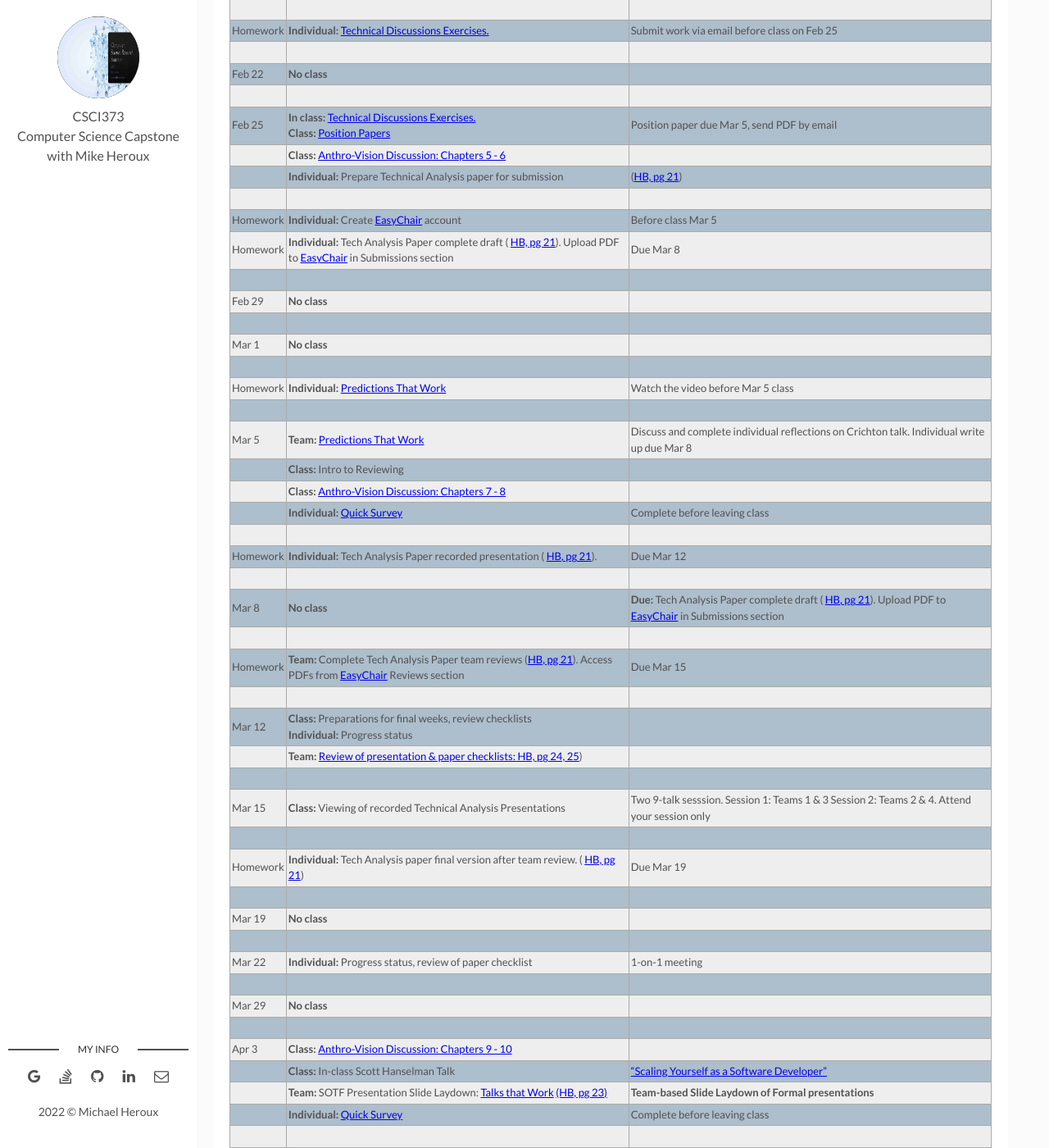
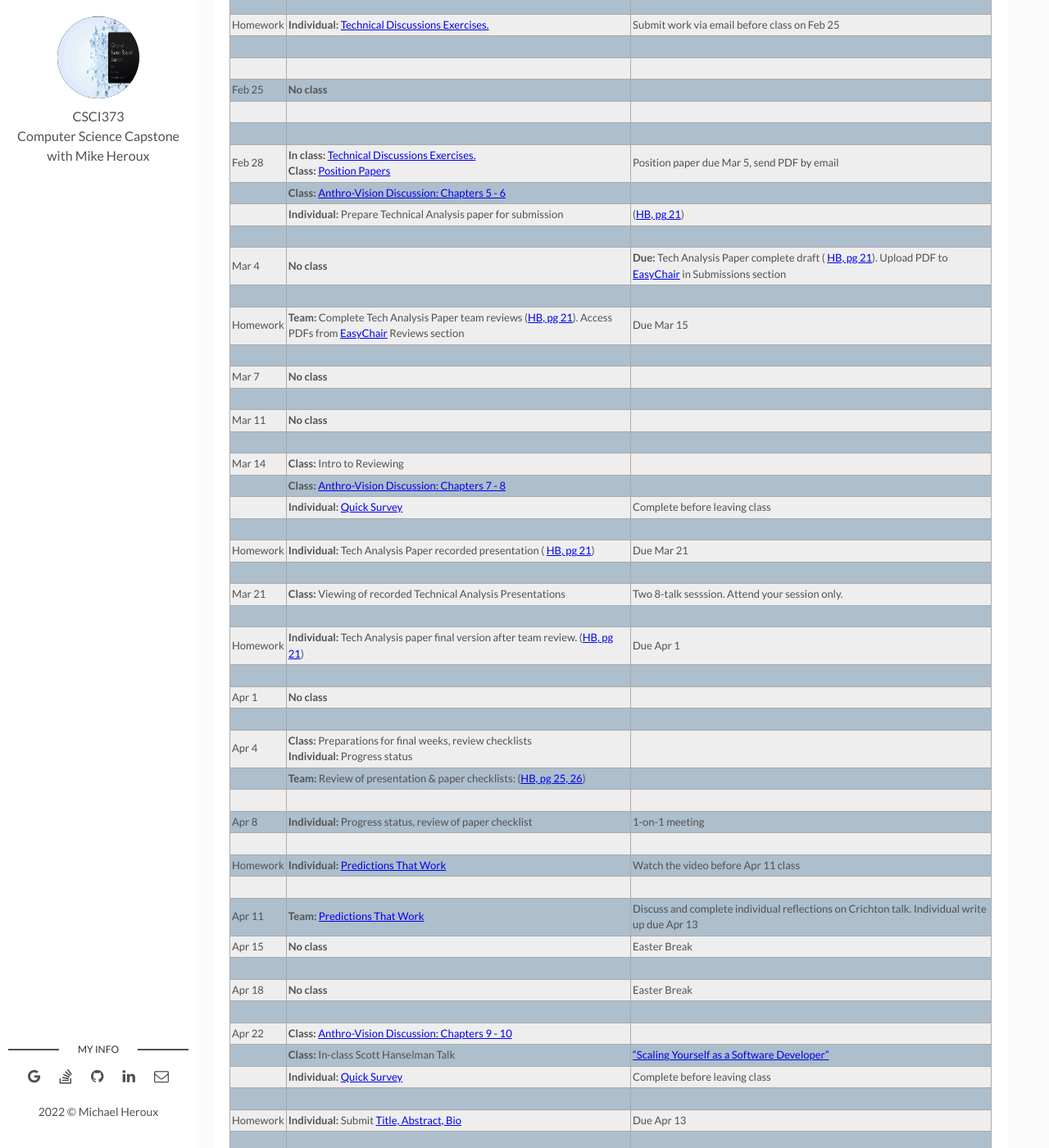
Before and after one commit to maherou/Teaching, a Jekyll site: the page built from files/CS373/2022-Spring-Class-Meeting-Schedule.md, in a window 1280 px wide and 1400 px high, scrolled down 2426 px. Shown: the whole window at 82% size. Built offline with Jekyll 4.4.1, drawn with Linux system fonts in a browser that asks for light colours; some of the changed text lies outside the part shown.

Commit message:
Update 2022-Spring-Class-Meeting-Schedule.md

```diff
--- a/files/CS373/2022-Spring-Class-Meeting-Schedule.md
+++ b/files/CS373/2022-Spring-Class-Meeting-Schedule.md
@@ -15,18 +15,20 @@ Remote Attendance Registration link: [https://csbsju.zoom.us/meeting/register/tJ
 | **Date** | **Assignment and Exercises** | **Notes** |
 | ---------- | --- | --- |
 | Prelim | **Individual:** [Team preference survey](https://forms.gle/Hj5xP5oaa89D2Z4d8) | Complete before first class session |
+| | [Slack Signup](https://join.slack.com/t/collegevilles22cs373/shared_invite/zt-10ssksdiv-Y49aKJrnEKL9PW3HgRepzg) | Sign up for class Slack workspace |
 | | | |
-| Jan 10 | **Class:** Class Introduction | [Slides](../IntroToCompSciResearch.pdf) |
+| Jan 14 | **Class:** Class Introduction | [Slides](../IntroToCompSciResearch.pdf) |
 | | **Class:** [Course Handbook Intro](../CSCI373CourseHandbookLatestEdition.pdf) | |
-| | [Slack Signup](https://join.slack.com/t/collegevilles22cs373/shared_invite/zt-10ssksdiv-Y49aKJrnEKL9PW3HgRepzg) | Sign up for class Slack workspace |
 | | **Class:** Topic brainstorming | [Communications of the ACM](https://cacm.acm.org) |
 || **Team:** Team Research Topic Area Discussions | Compare against the **good topic checklist** in Chapter 3 of the [Course Handbook](../CSCI373CourseHandbookLatestEdition.pdf) |
 || **Class:** Reference librarian (D.Wuolu) | [ACM Digital Library User Guide](https://libraries.acm.org/binaries/content/assets/libraries/acm-digital-library-user-guide.pdf) <br> <br> [How to do cited reference searching](https://clarivate.libguides.com/webofscienceplatform/woscc) <br> <br> [Who is on the ACM Pubs Board, me :)](https://www.acm.org/publications/publications-board-committees)|
 | | | |
-| Homework | **Individual:** Study [Course Handbook](../CSCI373CourseHandbookLatestEdition.pdf) | Prepare for quiz on Jan 14 |
+| Homework | **Individual:** Study [Course Handbook](../CSCI373CourseHandbookLatestEdition.pdf) | Prepare for quiz on Jan 21 |
 | Homework | **Individual:** Find resources in topic area | Ongoing activity throughout the course. [Useful Links](https://maherou.github.io/Teaching/files/CS373/CS373-Links/) |
 | | | |
-| Jan 14| **Team:** [Handbook](../CSCI373CourseHandbookLatestEdition.pdf) quiz preparation | Prepare a 10-question quiz for other teams on Jan 14 using a Google Form  |
+| Jan 17 | **No class**| |
+| | | |
+| Jan 21| **Team:** [Handbook](../CSCI373CourseHandbookLatestEdition.pdf) quiz preparation | Prepare a 10-question quiz for other teams using a Google Form  |
 | | **Team:** Quiz challenge| Each team takes the quizzes created by other teams |
 | | **Class:** Handbook quiz (instructor edition) | Individually graded quiz on Course Handbook |
 | | **Class:** [Presentation Exercises](https://collegeville.github.io/Orator/PresentationsThatWork/) |   |
@@ -37,113 +39,107 @@ Remote Attendance Registration link: [https://csbsju.zoom.us/meeting/register/tJ
 | | **Team:** Refine description of topic area |  [Useful Links](https://maherou.github.io/Teaching/files/CS373/CS373-Links/)|
 | | | |
 | Homework | **Team:** Review and discuss resources using GitHub issues | Ongoing activity throughout the course.  Mimic structure and design of [Virtual Teams Issues-only repo](https://github.com/Collegeville/VirtualTeams/issues) |
-| Homework | **Individual:** Prepare hobby talk | Give talk on Jan 10 |
-| Homework | **Individual:** [Read Anthro-Vision: Introduction](../Anthro-Vision) | Due Jan 13 |
+| Homework | **Individual:** Prepare hobby talk | Give talk on Jan 24 |
+| Homework | **Individual:** [Read Anthro-Vision: Preface](../Anthro-Vision) | Due Jan 28 |
+| Jan 24 | **Class:** Hobby Talks| |
 | | | |
-| Jan 17 | **No class**| |
+| Jan 28 | **Class:**  _A Tale of 3 CS373 Students_ | [Script](../ATaleOfThreeCS373Students.pdf) |
+| | **Class:** [Titles and Abstracts Exercises](https://collegeville.github.io/Scribe/TitlesAndAbstractsThatWork/) | |
+| | **Class:** Survey Panel and Paper [HB, pg 21](../CSCI373CourseHandbookLatestEdition.pdf) | Panel Presentation on Feb 7, paper due Feb 11 |
+| | **Class:** [Anthro-Vision Discussion: Preface](../Anthro-Vision)  |   |
+| | **Team:** Review GitHub Issues-only repo with DH| |
+| | **Team:** Review of your research topic and how it addresses the key requirements listed in the [Handbook](../CSCI373CourseHandbookLatestEdition.pdf) Chapter 3| |
+| | **Individual:** [Quick Survey](https://forms.gle/v77ztSXy42bzjfKF8) | Complete before leaving class |
+| | | |
+| Homework | **Individual:** [Titles and Abstracts Exercises](https://collegeville.github.io/Scribe/TitlesAndAbstractsThatWork/) | Submit work via email by Jan 31 |
+| Homework | **Team:** Complete prep for Survey Panel and Paper [HB, pg 20](../CSCI373CourseHandbookLatestEdition.pdf) | |
+| | | |
+| Jan 31 | **Individual:** Progress status 1-on-1  meeting | [Sign up]()
+| | | |
+| Feb 4 | **Class:** [A Better Professional You](./BetterYou.pdf) | |
+| | **Class:** [Anthro-Vision Discussion: Chapter 1](../Anthro-Vision)  |   |
+| | | |
+| Homework | **Individual:** Set up LinkedIn account | Send invite to DH to help build network |
+| Homework | **Individual:** Create GitHub Pages personal website | Send DH link to website by Mar 15 |
 | | | |
 | | | |
-| Jan 21 | **Class:** Hobby Talks| |
+| Feb 7 | **Class:** Survey Panel Presentation ( [HB, pg 20](../CSCI373CourseHandbookLatestEdition.pdf)). | |
 | | | |
-| Jan 24 | **Class:**  _A Tale of 3 CS373 Students_ | [Script](../ATaleOfThreeCS373Students.pdf) |
-| | **Class:** [Anthro-Vision Discussion: Preface](../Anthro-Vision)  |   |
-| | **Class:** [Titles and Abstracts Exercises](https://collegeville.github.io/Scribe/TitlesAndAbstractsThatWork/) | |
-| | **Class:** Survey Panel and Paper [HB, pg 21](../CSCI373CourseHandbookLatestEdition.pdf) | Panel Presentation on Jan 27, team paper due Feb 1 |
-| | **Team:** Review GitHub Issues-only repo with DH| |
-| | **Team:** Summary of your team topic and how it addresses the key requirements listed in the [Handbook](../CSCI373CourseHandbookLatestEdition.pdf) Chapter 3| |
-| | **Individual:** [Quick Survey](https://forms.gle/v77ztSXy42bzjfKF8) | Complete before leaving class |
+| Homework | **Due:** Survey paper ( [HB, pg 20](../CSCI373CourseHandbookLatestEdition.pdf)) | Send PDF by email by Feb 11 |
 | | | |
-| Homework | **Team:** Start prep for Survey Panel and Paper [HB, pg 20](../CSCI373CourseHandbookLatestEdition.pdf) | Panel Presentation on Jan 27, team paper due Feb 1 |
-| Homework | **Individual:** [Titles and Abstracts Exercises](https://collegeville.github.io/Scribe/TitlesAndAbstractsThatWork/) | Submit work via email by Jan 20 |
-| Homework | **Team:** Complete prep for Survey Panel and Paper [HB, pg 20](../CSCI373CourseHandbookLatestEdition.pdf) | Panel Presentation on Jan 27, team paper due Feb 1 |
 | | | |
-| Jan 17 | **Individual:** Progress status 1-on-1  meeting | [Sign up](https://doodle.com/poll/hsahusg36fqp6cxb?utm_source=poll&utm_medium=link)
-| | | |
-| Jan 20 | **Class:** [A Better Professional You](./BetterYou.pdf) | |
-| | **Class:** [Anthro-Vision Discussion: Chapter 1](../Anthro-Vision)  |   |
-| | | |
-| Homework | **Individual:** Set up LinkedIn account | Send invite to DH by Feb 1 |
-| Homework | **Individual:** Create GitHub Pages personal website | Send DH link to website by Mar 15 |
-| | | |
-| Jan 24 | **No class** | |
-| | | |
-| Jan 27 | **Class:** Survey Panel Presentation ( [HB, pg 20](../CSCI373CourseHandbookLatestEdition.pdf)). | |
-| | | |
-| Homework | **Due:** Team Survey paper ( [HB, pg 20](../CSCI373CourseHandbookLatestEdition.pdf)) | Send PDF by email by Feb 1|
-| | | |
-| Feb 1 | **No class** | |
-| | | |
-| Feb 4 | **No class** | Long Weekend |
-| | | |
-| Feb 8 | **Class:** [Anthro-Vision Discussion: Chapter 2](../Anthro-Vision)  | |
+| Feb 11 | **Class:** [Anthro-Vision Discussion: Chapter 2](../Anthro-Vision)  | |
 |  | **Class:** [LaTeX Exercises](https://collegeville.github.io/Scribe/UsingLatex/) | |
 |  | **Team:** [Overleaf Setup](https://www.overleaf.com) | |
 | | | |
-|Feb 11  | **Individual:** Progress status | 1-on-1  meeting |
+| Homework | **Individual:** Create [EasyChair](https://easychair.org/conferences/?conf=spring2022tap) account | Before class Feb 14 |
+| Homework | **Individual:** Tech Analysis Paper complete draft ( [HB, pg 21](../CSCI373CourseHandbookLatestEdition.pdf)). Upload PDF to [EasyChair](https://easychair.org/conferences/?conf=fall2021tap) in Submissions section | Due Mar 4 |
 | | | |
-| Feb 15 | **Class:** [Writing Exercises](https://collegeville.github.io/Scribe/BetterTechnicalWriting/) | Due Feb 22 |
+| Feb 14 | **Class:** [Writing Exercises](https://collegeville.github.io/Scribe/BetterTechnicalWriting/) | Due Feb 21 |
 | | **Class:** [Anthro-Vision Discussion: Chapter 3](../Anthro-Vision)  | |
 | | **Team:** Review team GitHub Resources database with instructor | |
 | | **Individual:** [Quick Survey](https://forms.gle/v77ztSXy42bzjfKF8) | Complete before leaving class |
-| Feb 18 | **Class:** [Tech Writing and Speaking 2.0](./TechWritingSpeaking2.0.pdf) | |
+| | | |
+| | | |
+|Feb 18  | **Individual:** Progress status | 1-on-1  meeting |
+| | | |
+| | | |
+| Feb 21 | **Class:** [Tech Writing and Speaking 2.0](./TechWritingSpeaking2.0.pdf) | |
 | | **Class:** [Intro to Mental Models](../MentalModels) | |
 | | **Class:** [Anthro-Vision Discussion: Chapter 4](../Anthro-Vision) | |
 | | | |
 | Homework | **Individual:** [Technical Discussions Exercises.](https://collegeville.github.io/Orator/DiscussionsThatWork/) | Submit work via email before class on Feb 25 |
 | | | |
-| Feb 22 | **No class** | |
 | | | |
-| Feb 25 | **In class:** [Technical Discussions Exercises.](https://collegeville.github.io/Orator/DiscussionsThatWork/) <br> **Class:** [Position Papers](https://collegeville.github.io/Scribe/PositionPapers/) | Position paper due Mar 5, send PDF by email |
+| Feb 25 | **No class** | |
+| | | |
+| | | |
+| Feb 28 | **In class:** [Technical Discussions Exercises.](https://collegeville.github.io/Orator/DiscussionsThatWork/) <br> **Class:** [Position Papers](https://collegeville.github.io/Scribe/PositionPapers/) | Position paper due Mar 5, send PDF by email |
 | | **Class:** [Anthro-Vision Discussion: Chapters 5 - 6](../Anthro-Vision)  | |
 | | **Individual:** Prepare Technical Analysis paper for submission | ([HB, pg 21](./CSCI373CourseHandbookLatestEdition.pdf)) |
 | | | |
-| Homework | **Individual:** Create [EasyChair](https://easychair.org/conferences/?conf=fall2021tap) account | Before class Mar 5 |
-| Homework | **Individual:** Tech Analysis Paper complete draft ( [HB, pg 21](../CSCI373CourseHandbookLatestEdition.pdf)). Upload PDF to [EasyChair](https://easychair.org/conferences/?conf=fall2021tap) in Submissions section | Due Mar 8 |
+| Mar 4 | **No class** | **Due:** Tech Analysis Paper complete draft ( [HB, pg 21](../CSCI373CourseHandbookLatestEdition.pdf)). Upload PDF to [EasyChair](https://easychair.org/conferences/?conf=spring2022tap) in Submissions section|
 | | | |
-| Feb 29 | **No class** | |
+| Homework | **Team:** Complete Tech Analysis Paper team reviews ([HB, pg 21](../CSCI373CourseHandbookLatestEdition.pdf)). Access PDFs from [EasyChair](https://easychair.org/conferences/?conf=fall2021tap) Reviews section | Due Mar 15 |
 | | | |
-| Mar 1 | **No class** | |
+| Mar 7 | **No class** | |
 | | | |
-| Homework | **Individual:** [Predictions That Work](https://collegeville.github.io/Scribe/PredictionsThatWork/) | Watch the video before Mar 5 class |
+| Mar 11 | **No class** | |
 | | | |
-| Mar 5 | **Team:** [Predictions That Work](https://collegeville.github.io/Scribe/PredictionsThatWork/) | Discuss and complete individual reflections on Crichton talk. Individual write up due Mar 8  |
-| | **Class:** Intro to Reviewing | |
+| Mar 14 | **Class:** Intro to Reviewing | |
 | | **Class:** [Anthro-Vision Discussion: Chapters 7 - 8](../Anthro-Vision)  | |
 | | **Individual:** [Quick Survey](https://forms.gle/v77ztSXy42bzjfKF8) | Complete before leaving class |
 | | | |
-| Homework | **Individual:** Tech Analysis Paper recorded presentation ( [HB, pg 21](../CSCI373CourseHandbookLatestEdition.pdf)). | Due Mar 12 |
+| Homework | **Individual:** Tech Analysis Paper recorded presentation ( [HB, pg 21](../CSCI373CourseHandbookLatestEdition.pdf)) | Due Mar 21 |
 | | | |
-| Mar 8 | **No class** | **Due:** Tech Analysis Paper complete draft ( [HB, pg 21](../CSCI373CourseHandbookLatestEdition.pdf)). Upload PDF to [EasyChair](https://easychair.org/conferences/?conf=fall2021tap) in Submissions section|
+| Mar 21 | **Class:** Viewing of recorded Technical Analysis Presentations| Two 8-talk sesssion. Attend your session only. |
 | | | |
-| Homework | **Team:** Complete Tech Analysis Paper team reviews ([HB, pg 21](../CSCI373CourseHandbookLatestEdition.pdf)). Access PDFs from [EasyChair](https://easychair.org/conferences/?conf=fall2021tap) Reviews section | Due Mar 15 |
+| Homework | **Individual:** Tech Analysis paper final version after team review. ([HB, pg 21](../CSCI373CourseHandbookLatestEdition.pdf)) | Due Apr 1 |
 | | | |
-| Mar 12 | **Class:** Preparations for final weeks, review checklists <br> **Individual:** Progress status| |
-| | **Team:** [Review of presentation & paper checklists: HB, pg 24, 25](../CSCI373CourseHandbookLatestEdition.pdf)) |  |
+| Apr 1 | **No class** | |
 | | | |
-| Mar 15 | **Class:** Viewing of recorded Technical Analysis Presentations| Two 9-talk sesssion.  Session 1: Teams 1 & 3 Session 2: Teams 2 & 4. Attend your session only |
+| Apr 4 | **Class:** Preparations for final weeks, review checklists <br> **Individual:** Progress status| |
+| | **Team:** Review of presentation & paper checklists: ([HB, pg 25, 26](../CSCI373CourseHandbookLatestEdition.pdf)) |  |
 | | | |
-| Homework | **Individual:** Tech Analysis paper final version after team review. ( [HB, pg 21](../CSCI373CourseHandbookLatestEdition.pdf)) | Due Mar 19 |
+| Apr 8 | **Individual:** Progress status, review of paper checklist | 1-on-1 meeting |
 | | | |
-| Mar 19 | **No class** | |
+| Homework | **Individual:** [Predictions That Work](https://collegeville.github.io/Scribe/PredictionsThatWork/) | Watch the video before Apr 11 class |
 | | | |
-| Mar 22 | **Individual:** Progress status, review of paper checklist | 1-on-1 meeting |
+| Apr 11 | **Team:** [Predictions That Work](https://collegeville.github.io/Scribe/PredictionsThatWork/) | Discuss and complete individual reflections on Crichton talk. Individual write up due Apr 13  |
+| Apr 15 | **No class** | Easter Break |
 | | | |
-| Mar 29 | **No class** | |
+| Apr 18 | **No class** | Easter Break |
 | | | |
-| Apr 3 | **Class:** [Anthro-Vision Discussion: Chapters 9 - 10](../Anthro-Vision) |  |
+| Apr 22 | **Class:** [Anthro-Vision Discussion: Chapters 9 - 10](../Anthro-Vision) |  |
 | | **Class:** In-class Scott Hanselman Talk | ["Scaling Yourself as a Software Developer"](http://blog.martinig.ch/videos/scaling-yourself-as-a-software-developer/) |
-| | **Team:** SOTF Presentation Slide Laydown: [Talks that Work](https://docs.google.com/presentation/d/18RR58xUXb1QSBwlVpYIxsFdQDxRnaB3TyXY_g8xcTcw/edit?usp=sharing) [(HB, pg 23)](../CSCI373CourseHandbookLatestEdition.pdf) | **Team-based Slide Laydown of Formal presentations** |
 | | **Individual:** [Quick Survey](https://forms.gle/v77ztSXy42bzjfKF8) | Complete before leaving class |
 | | | |
 | Homework | **Individual:** Submit [Title, Abstract, Bio](https://forms.gle/ScuC4Ca7xn1zfhaP6) | Due Apr 13 |
 | | | |
-| Apr 6 | **No class** | |
-| | | |
-| Apr 10 | **Class:** [Anthro-Vision Discussion: Conclusion and Postscript](../Anthro-Vision) | |
+| Apr 25 | **Class:** [Anthro-Vision Discussion: Conclusion and Postscript](../Anthro-Vision) | |
+| | **Team:** SOTF Presentation Slide Laydown: [Talks that Work](https://docs.google.com/presentation/d/18RR58xUXb1QSBwlVpYIxsFdQDxRnaB3TyXY_g8xcTcw/edit?usp=sharing) [(HB, pg 23)](../CSCI373CourseHandbookLatestEdition.pdf) | **Team-based Slide Laydown of Formal presentations** |
 | | **Team:** [Course Retrospective](https://collegeville.github.io/Scribe/Retrospectives/) |  |
 | | | |
-| Apr 13 | **No class** | |
+| Apr 29 | **Individual:** Final SOTF Talk [(HB, pg 23)](../CSCI373CourseHandbookLatestEdition.pdf) | [**Formal presentations**](../2021-Fall-Final-Presentation-Schedule) |
 | | | |
-| Apr 17 | **Individual:** Final SOTF Talk [(HB, pg 23)](../CSCI373CourseHandbookLatestEdition.pdf) | [**Formal presentations**](../2021-Fall-Final-Presentation-Schedule) |
-| | | |
-| Apr 18 | **Individual:** Final SOTF Paper [(HB, pg 23)](../CSCI373CourseHandbookLatestEdition.pdf) | **Submit as an email attachment by end of day Apr 18** |
+| May 6 | **Individual:** Final SOTF Paper [(HB, pg 23)](../CSCI373CourseHandbookLatestEdition.pdf) | **Submit as an email attachment by end of day Apr 18** |
```
